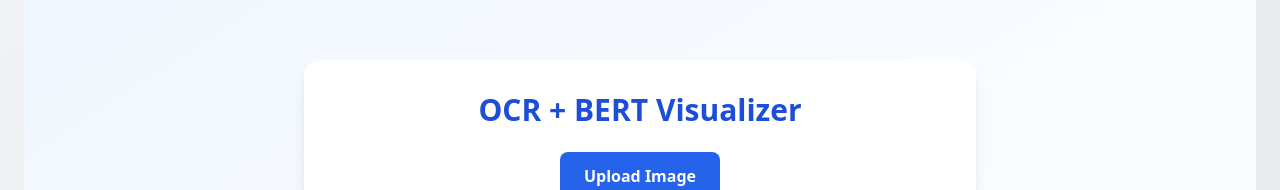
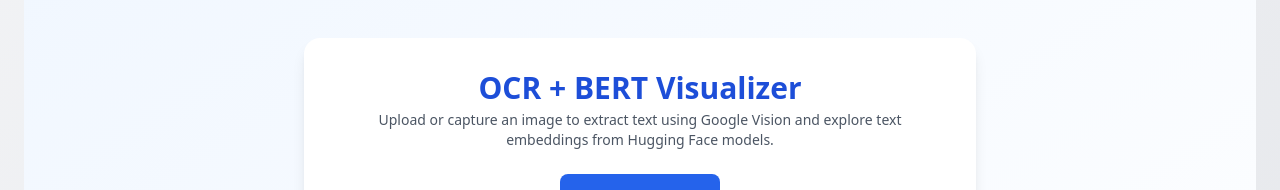
Before and after one commit to JosephAntony1/OCR-BERT, a React (Vite) app: page / in a window 1280 px wide. Shown: the part 301-491 px from the top of the page. Built offline with nearby package versions, Linux system fonts and the light colour scheme; no server answers; what @huggingface/inference would draw is missing.

Commit message:
adding explainer message

```diff
--- a/src/components/ImageUploader.jsx
+++ b/src/components/ImageUploader.jsx
@@ -139,7 +139,12 @@
   return (
     <div className="min-h-screen flex items-center justify-center bg-gradient-to-br from-blue-50 to-white px-4">
       <div className="w-full max-w-2xl bg-white p-8 rounded-2xl shadow-lg space-y-6">
-        <h1 className="text-3xl font-bold text-center text-blue-700">OCR + BERT Visualizer</h1>
+        <div className="text-center">
+          <h1 className="text-3xl font-bold text-blue-700 mb-1">OCR + BERT Visualizer</h1>
+          <p className="text-gray-600 text-sm">
+            Upload or capture an image to extract text using Google Vision and explore text embeddings from Hugging Face models.
+          </p>
+        </div>
 
         <div className="text-center">
           <label className="inline-block cursor-pointer px-6 py-3 bg-blue-600 text-white font-semibold rounded-lg hover:bg-blue-700 transition">
```
